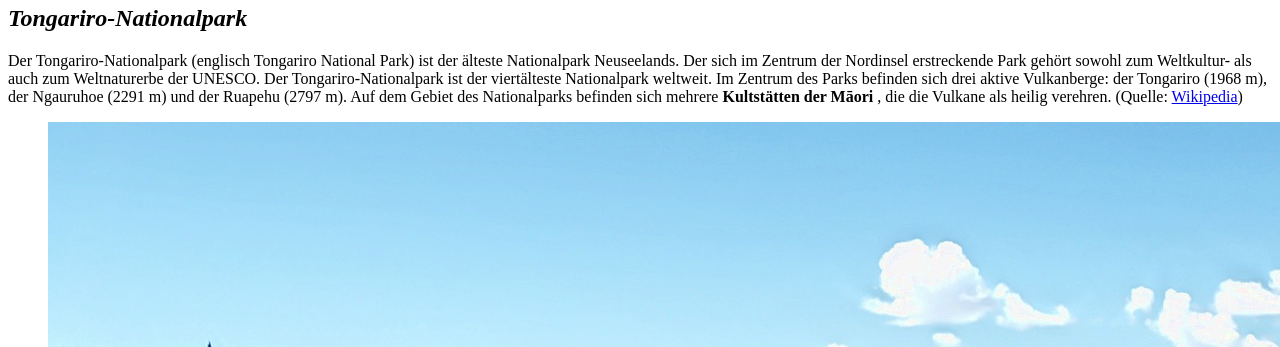
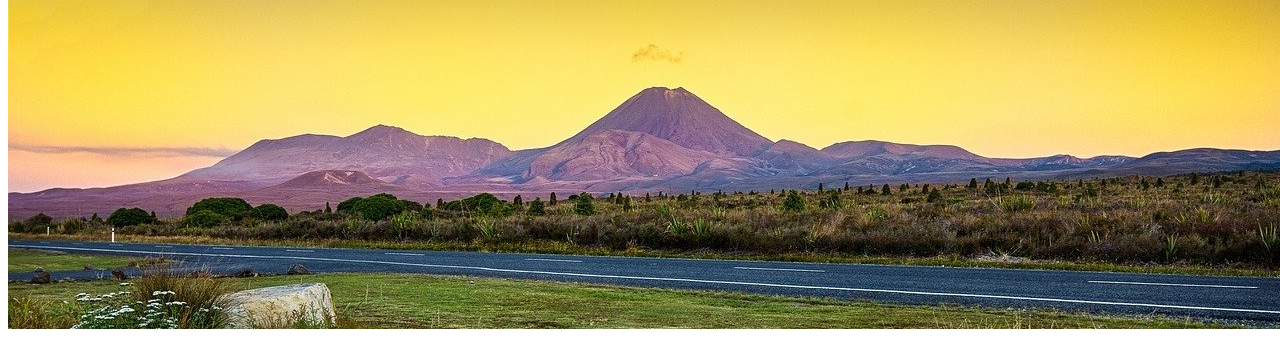
Before and after one commit to stefangerer/franzwagner7.github.io, a plain HTML site: page nz/index.html in a window 1280 px wide. Shown: the part 62-409 px from the top of the page. Drawn offline with Linux system fonts and the light colour scheme.

Commit message:
Headerbild hinzugefügt

```diff
--- a/nz/index.html
+++ b/nz/index.html
@@ -9,6 +9,9 @@
 </head>
 
 <body>
+    <header>
+        <img src="images/header.jpg" alt="Straße im Vordergrund, Vulkankegel im Hintergrund">
+    </header>
     <main>
         <article>
             <h1>Neuseelandreise</h1>
```
Also changed, not shown: nz/images/header.jpg (added), nz/images/tongariro-gdcfd65f09_1280.jpg (added).
